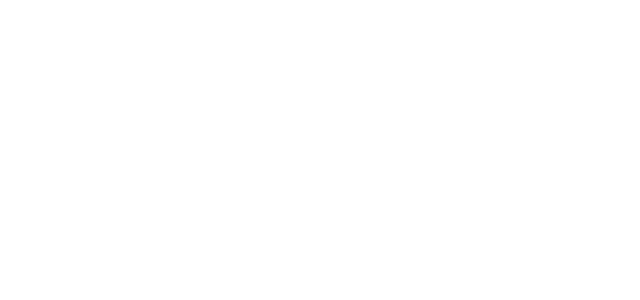
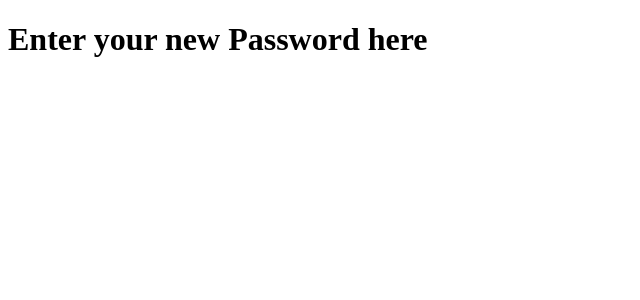
Before and after one commit to Harshwardhan-1/AuthCore-Frontend, a React app in the folder frontend/: page /NewPassword in a window 1280 px wide. Before the commit this address had no page. Shown: the top 300 px of the page, without its empty margins (0-640 px from the left). Built offline with nearby package versions, Linux system fonts and the light colour scheme; the HTML template or start-up script is replaced by a standard one.

Commit message:
add newPassword

```diff
--- a/frontend/src/App.jsx
+++ b/frontend/src/App.jsx
@@ -4,6 +4,7 @@
 import HomePage from './components/HomePage';
 import ForgotPassword from './components/ForgotPassword';
 import OtpVerify from './components/OtpVerify';
+import NewPassword from './components/NewPassword';
 import {useState} from 'react';
 function App() {
 
@@ -17,6 +18,7 @@
       <Route path='/HomePage' element={<HomePage userData={userData}/>}></Route>
       <Route path='/ForgotPassword' element={<ForgotPassword setPasswordData={setPasswordData}/>}></Route>
       <Route path='/OtpVerify' element={<OtpVerify passwordData={passwordData} /> }></Route>
+      <Route path='/NewPassword' element={<NewPassword />}></Route>
     </Routes>
     </>
   )
--- a/frontend/src/components/NewPassword.jsx
+++ b/frontend/src/components/NewPassword.jsx
@@ -1,4 +1,4 @@
-export default function NewPasword(){
+export default function NewPassword(){
     return(
         <>
         <h1>Enter your new Password here</h1>
```
